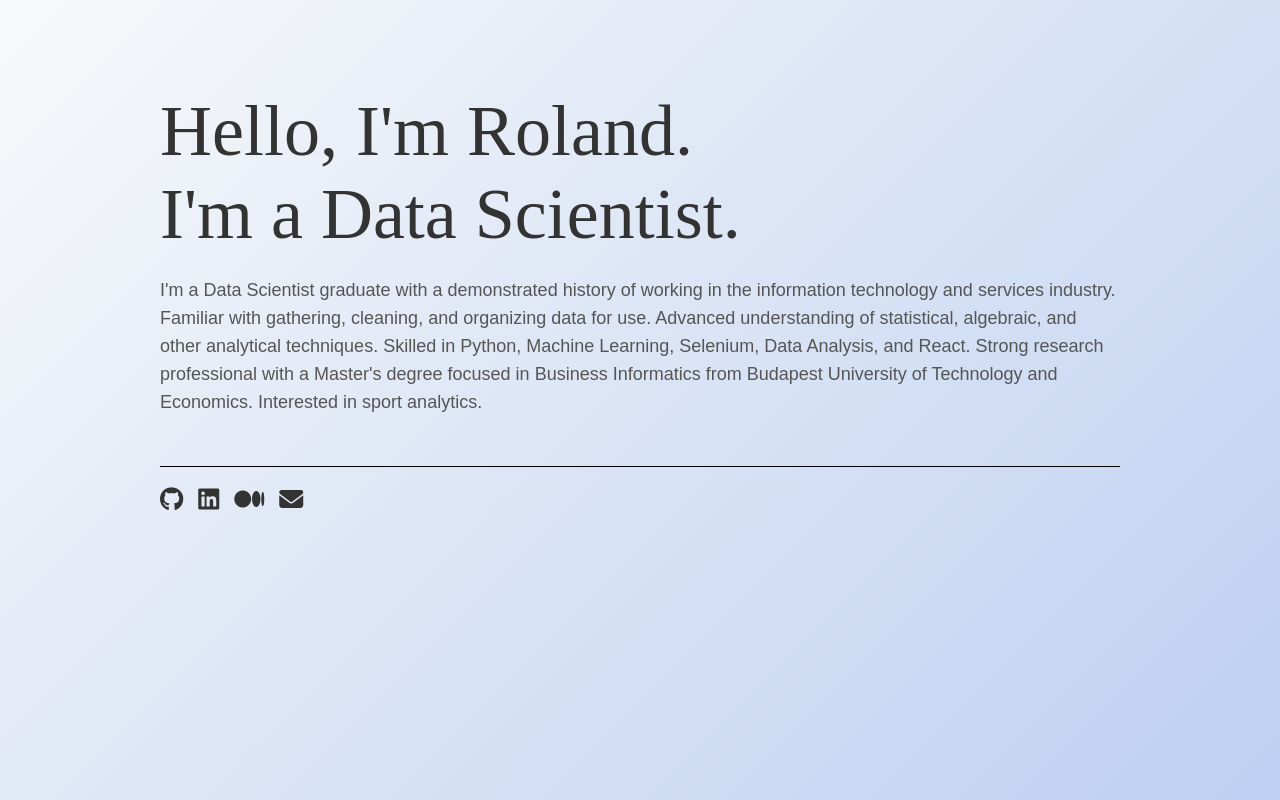
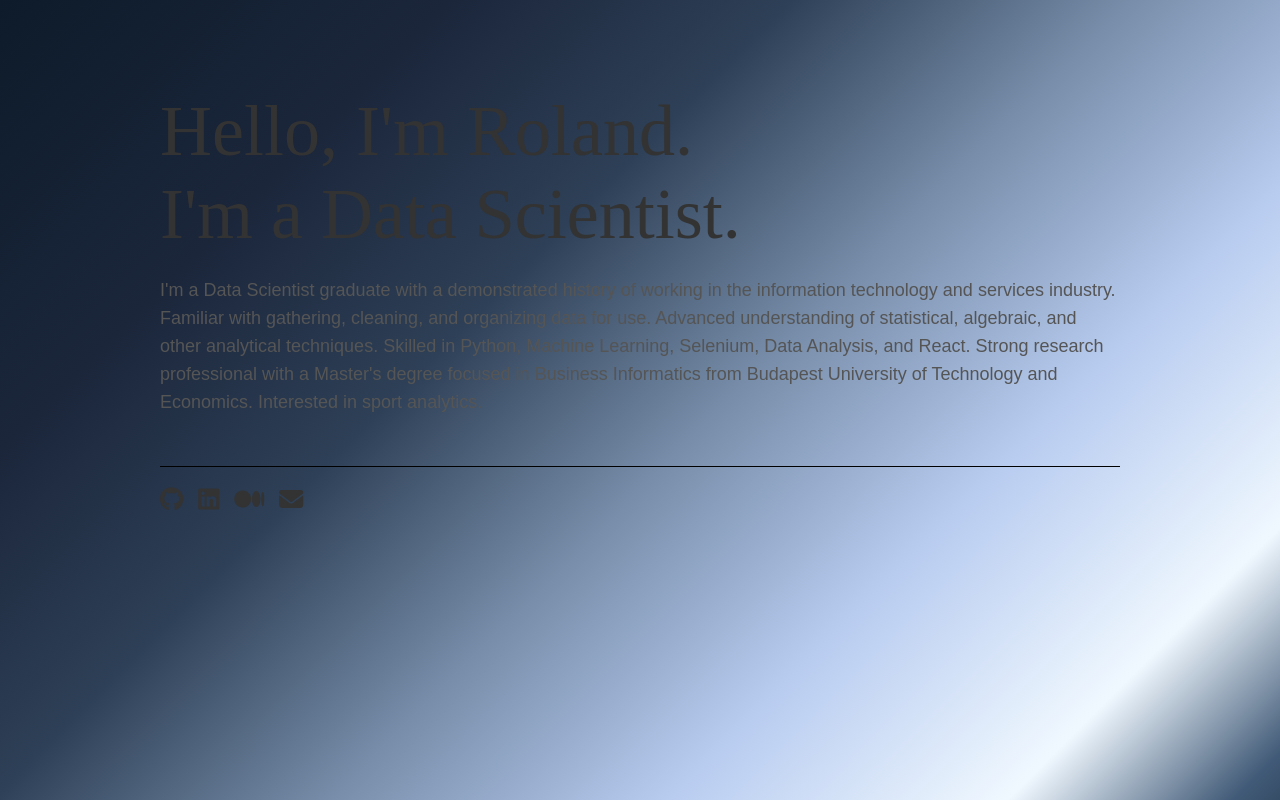
Before and after one commit to kovacs-roland2/portfolio_website, a React (Create React App) app: page / in a window 1280 px wide. Shown: the top 800 px of the page. Built offline with nearby package versions, Linux system fonts and the light colour scheme.

Commit message:
change background

```diff
--- a/src/index.css
+++ b/src/index.css
@@ -5,7 +5,18 @@ body {
     sans-serif;
   -webkit-font-smoothing: antialiased;
   -moz-osx-font-smoothing: grayscale;
-  background: linear-gradient(135deg, #f8f9fa 0%, #b8ccf0 100%);
+  background: linear-gradient(135deg,
+  #0d1b2a,       /* Dark navy */
+  #1b263b 20%,   /* Dark blue */
+  #2e4057 35%,   /* Deep grayish-blue */
+  #778da9 50%,   /* Medium grayish-blue */
+  #b8ccf0 65%,   /* Soft light blue */
+  #f0f8ff 80%,   /* Very light blue */
+  #415a77 90%,   /* Medium-dark blue */
+  #0d1b2a 100%   /* Back to dark navy */
+);
+background-blend-mode: normal;
+background-size: cover;
 }
 
 code {
```
